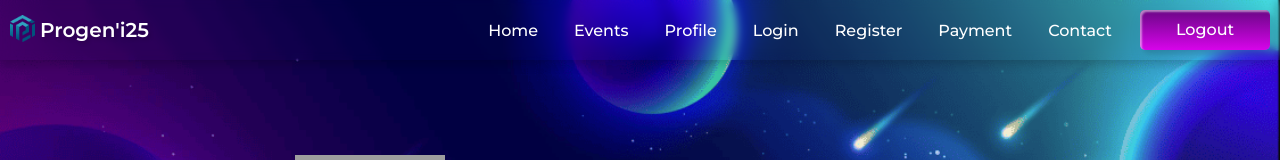
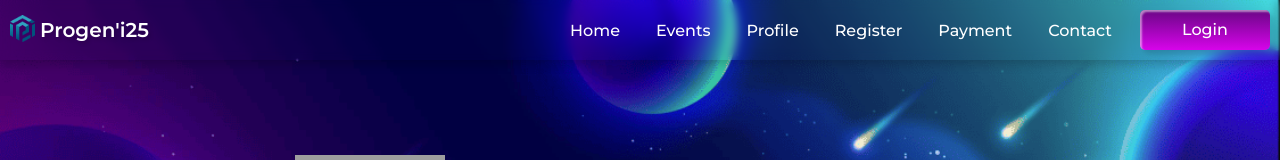
Before and after one commit to raghul1217/progeni25, a React (Vite) app in the folder frontend/: page / in a window 1280 px wide. Shown: the top 160 px of the page. Built offline with nearby package versions, Linux system fonts and the light colour scheme; no server answers; grey boxes are pictures that could not be loaded; a web font is replaced by a local one.

Commit message:
logout updated

```diff
--- a/frontend/src/components/Header.jsx
+++ b/frontend/src/components/Header.jsx
@@ -1,4 +1,4 @@
-import React, { useState } from 'react';
+import React, { useState, useEffect } from 'react';
 import { Link, useNavigate } from 'react-router-dom';
 import '../styles/header.css';
 import progenilogo2 from '../assets/progenilogo2.png';
@@ -6,9 +6,17 @@ import progenilogo2 from '../assets/progenilogo2.png';
 function Header() {
     const navigate = useNavigate();
     const [menuOpen, setMenuOpen] = useState(false);
+    const [isLoggedIn, setIsLoggedIn] = useState(false);
+
+    useEffect(() => {
+        // Check if user is logged in by looking for a token in localStorage
+        const token = localStorage.getItem('token');
+        setIsLoggedIn(!!token); // Set isLoggedIn to true if a token exists
+    }, []);
 
     const handleLogout = () => {
         localStorage.removeItem('token');
+        setIsLoggedIn(false); // Update isLoggedIn state
         navigate('/');
     };
 
@@ -20,7 +28,7 @@ function Header() {
         setMenuOpen(false); // Close the menu
         setTimeout(() => {
             navigate(path);
-        }, 300);// Navigate to the desired path
+        }, 300); // Navigate to the desired path
     };
 
     return (
@@ -37,17 +45,23 @@ function Header() {
                     <ul className={`nav-links ${menuOpen ? 'active' : ''}`}>
                         <li><a href="#home" onClick={() => handleLinkClick('/')}>Home</a></li>
                         <li><a href="#events" onClick={() => handleLinkClick('/#events')}>Events</a></li>
-                        {/* <li><Link to="/rules">Rules</Link></li> */}
                         <li><a href="#profile" onClick={() => handleLinkClick('/profile')}>Profile</a></li>
-                        <li><a href="#login" onClick={() => handleLinkClick('/login')}>Login</a></li>
                         <li><a href="#register" onClick={() => handleLinkClick('/register')}>Register</a></li>
                         <li><a href="#payment" onClick={() => handleLinkClick('/payment')}>Payment</a></li>
                         <li><a href="#footer" onClick={() => handleLinkClick('/#footer')}>Contact</a></li>
-                        <li>
-                            <button className="custom-btn btn-11" onClick={handleLogout}>
-                                <span className='logout-span'>Logout</span>
+
+                        {/* Conditionally render Login or Logout button */}
+                        {isLoggedIn ? (
+                            <li>
+                                <button className="custom-btn btn-11" onClick={handleLogout}>
+                                    <span className='logout-span'>Logout</span>
+                                </button>
+                            </li>
+                        ) : (
+                            <button className="custom-btn btn-11" onClick={() => handleLinkClick('/login')}>
+                                    <span className='logout-span'>Login</span>
                             </button>
-                        </li>
+                        )}
                     </ul>
                 </nav>
             </div>
```
